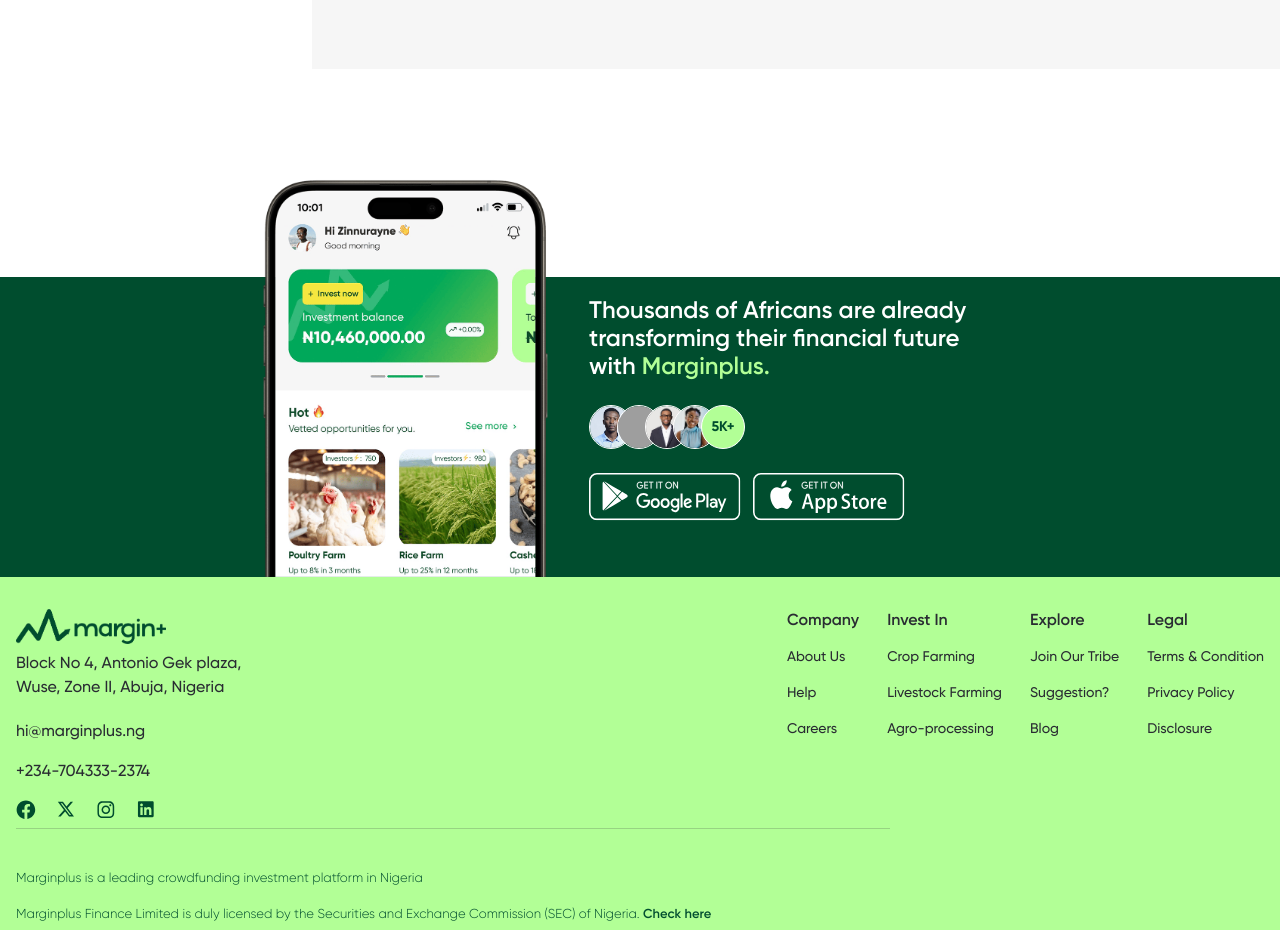
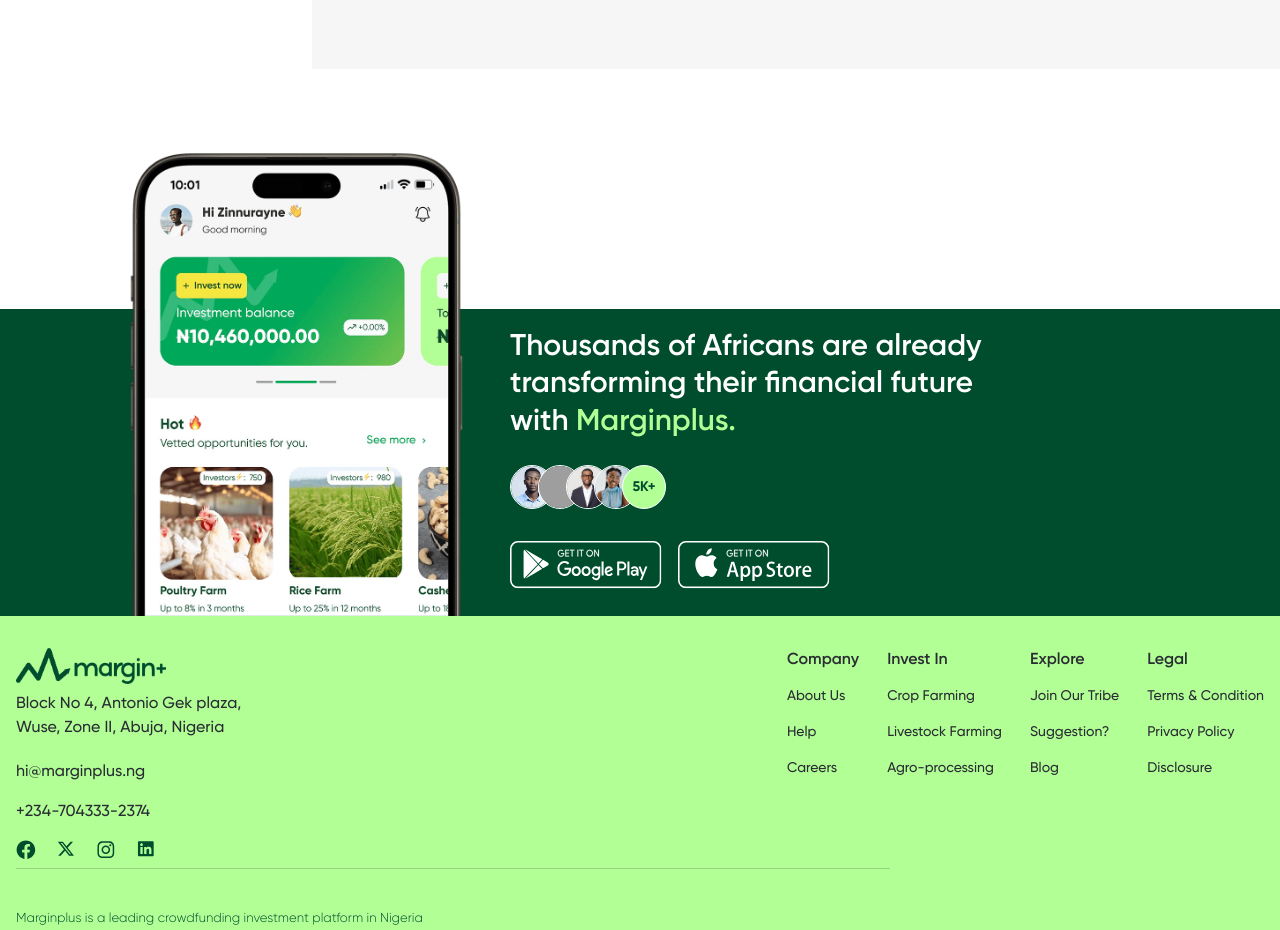
Before and after one commit to khaleelibraheem/marginplus, a Next.js app: page /help in a window 1280 px wide. Shown: the part 1100-2030 px from the top of the page. Built offline with nearby package versions, Linux system fonts and the light colour scheme; grey boxes are pictures that could not be loaded.

Commit message:
fix layout issues on 13 inches screen

```diff
--- a/components/AppDownloadSection.jsx
+++ b/components/AppDownloadSection.jsx
@@ -24,8 +24,9 @@
 
 export default function AppDownloadSection() {
   return (
-    <section className="mt-20 md:mt-52 flex flex-col md:flex-row justify-center bg-transparent md:bg-[#004D2E] items-center md:h-[300px] md:items-end md:gap-2">
-      <div>
+    <section className="mt-20 lg:mt-60 lg:bg-[#004D2E]">
+      {/* Phone mockup - positioned above green background on mobile/tablet */}
+      <div className="flex justify-center lg:hidden">
         <Image
           src={"/images/phone-mockup2.png"}
           alt="iphone"
@@ -34,18 +35,36 @@
           priority
         />
       </div>
-      <div className="bg-[#004D2E] self-start p-5 md:max-w-[450px]">
-        <h3 className="text-2xl leading-7 font-semibold text-white">
-          Thousands of Africans are already transforming their financial future
-          <br /> with
-          <span className="text-[#B2FF96]"> Marginplus.</span>
-        </h3>
-        <div className="mt-2 mb-3 md:mt-6">
-          <Avatars avatarUrls={avatars} />
+
+      <div className="bg-[#004D2E] max-w-[1400px] mx-auto flex flex-col lg:flex-row items-center">
+        {/* Phone mockup - extends above the green background on desktop */}
+        <div className="hidden lg:block lg:-mt-44 lg:ml-32">
+          <Image
+            src={"/images/phone-mockup2.png"}
+            alt="iphone"
+            height={350}
+            width={350}
+            priority
+          />
         </div>
-        <div className="flex gap-3 mt-2 md:mt-6">
-          <AppDownloadButton url={"/images/googleplay-white.svg"} />
-          <AppDownloadButton url={"/images/appstore-white.svg"} />
+
+        {/* Content section */}
+        <div className="p-[20px] lg:px-8 lg:pb-0 lg:py-0 flex-1 max-w-xl">
+          <h3 className="text-2xl lg:text-3xl leading-tight font-semibold text-white mb-6">
+            Thousands of Africans are already transforming their financial future
+            {" "}
+            with{" "}
+            <span className="text-[#B2FF96]">Marginplus.</span>
+          </h3>
+
+          <div className="mb-8">
+            <Avatars avatarUrls={avatars} />
+          </div>
+
+          <div className="flex gap-4">
+            <AppDownloadButton url={"/images/googleplay-white.svg"} />
+            <AppDownloadButton url={"/images/appstore-white.svg"} />
+          </div>
         </div>
       </div>
     </section>
--- a/components/InvestmentSteps.jsx
+++ b/components/InvestmentSteps.jsx
@@ -29,11 +29,11 @@
 
 const InvestmentSteps = () => {
   return (
-    <div className="mt-10 grid grid-cols-1 lg:grid-cols-4 gap-6 place-items-center">
+    <div className="mt-10 flex flex-col sm:flex-row flex-wrap gap-6 justify-center items-center">
       {steps.map((step, index) => (
         <div
           key={index}
-          className={`rounded-[28px] w-full lg:w-[292px] py-[20px] px-[21px] ${step.bg} hover:bg-[#B2FF96] transition-colors duration-300`}
+          className={`rounded-[28px] flex-1 min-w-[280px] max-w-[320px] py-[20px] px-[21px] ${step.bg} hover:bg-[#B2FF96] transition-colors duration-300 flex flex-col h-full`}
         >
           <img
             src={step.img}
@@ -43,7 +43,7 @@
           <h3 className="text-[20px] font-bold text-[#008647] mb-2">
             {step.title}
           </h3>
-          <p className="text-sm opacity-80">{step.description}</p>
+          <p className="text-sm opacity-80 flex-grow">{step.description}</p>
         </div>
       ))}
     </div>
```
